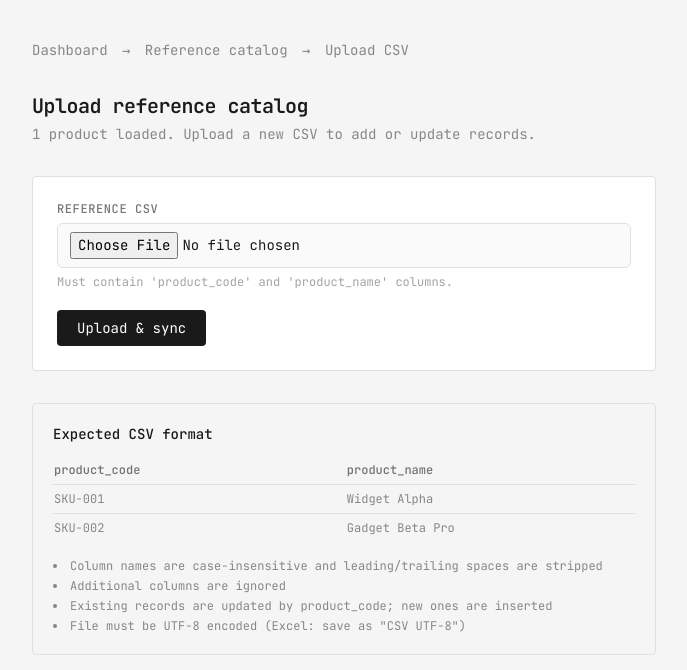
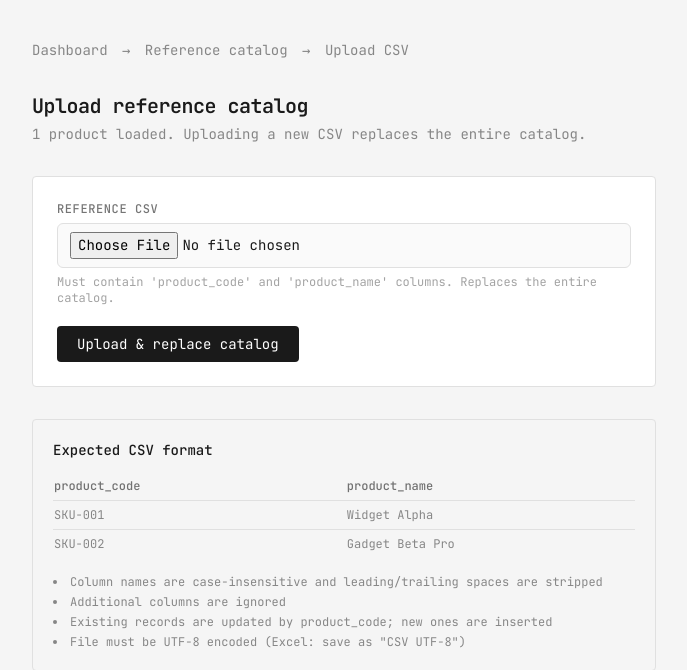
Before and after one commit to weareorion/corhwrtop, a Django app: page /reference/upload/ in a window 1280 px wide. Shown: the top 670 px of the page, without its empty margins (296-983 px from the left). Run offline with Django 5.2, Linux system fonts and the light colour scheme; tables that the repository leaves empty hold one stand-in row (values such as "Sample post"); some libraries are stand-ins or nearby versions.

Commit message:
feat(corrector): replace reference catalog on CSV upload

```diff
--- a/src/apps/corrector/forms.py
+++ b/src/apps/corrector/forms.py
@@ -6,7 +6,7 @@ from .utils.matcher import DEFAULT_THRESHOLD
 class ReferenceUploadForm(forms.Form):
     csv_file = forms.FileField(
         label="Reference CSV",
-        help_text="Must contain 'product_code' and 'product_name' columns.",
+        help_text="Must contain 'product_code' and 'product_name' columns. Replaces the entire catalog.",
         widget=forms.ClearableFileInput(attrs={"accept": ".csv"}),
     )
 
--- a/src/apps/corrector/templates/corrector/reference_upload.html
+++ b/src/apps/corrector/templates/corrector/reference_upload.html
@@ -17,7 +17,7 @@
   <h1 class="text-xl font-semibold tracking-tight mb-1">Upload reference catalog</h1>
   <p class="text-sm opacity-50 mb-8">
     {% if ref_count %}
-      {{ ref_count }} product{{ ref_count|pluralize }} loaded. Upload a new CSV to add or update records.
+      {{ ref_count }} product{{ ref_count|pluralize }} loaded. Uploading a new CSV replaces the entire catalog.
     {% else %}
       No products loaded yet. Upload a CSV to populate the catalog.
     {% endif %}
@@ -53,7 +53,7 @@
 
       <button type="submit"
               class="px-5 py-2 text-sm bg-ink text-white rounded hover:opacity-80 transition">
-        Upload & sync
+        Upload &amp; replace catalog
       </button>
     </form>
   </div>
--- a/src/apps/corrector/views.py
+++ b/src/apps/corrector/views.py
@@ -65,7 +65,9 @@ def reference_upload(request):
                         "CSV must have 'product_code' and 'product_name' columns.",
                     )
                 else:
-                    created_count = updated_count = skipped_count = 0
+                    # Collect rows: last occurrence wins for duplicate product_code.
+                    by_code = {}
+                    skipped_count = 0
                     for row in reader:
                         norm = {k.strip().lower(): v.strip() for k, v in row.items()}
                         code = norm.get("product_code", "").strip()
@@ -73,29 +75,41 @@ def reference_upload(request):
                         if not code:
                             skipped_count += 1
                             continue
-                        _, was_created = ReferenceProduct.objects.update_or_create(
-                            product_code=code,
-                            defaults={"product_name": name},
+                        by_code[code] = name
+
+                    if not by_code:
+                        form.add_error(
+                            "csv_file",
+                            "No rows with a product_code — the catalog was not changed.",
                         )
-                        if was_created:
-                            created_count += 1
+                    else:
+                        ReferenceProduct.objects.all().delete()
+                        ReferenceProduct.objects.bulk_create(
+                            [
+                                ReferenceProduct(
+                                    product_code=code,
+                                    product_name=name,
+                                )
+                                for code, name in by_code.items()
+                            ],
+                            batch_size=500,
+                        )
+                        loaded = len(by_code)
+                        if skipped_count:
+                            messages.success(
+                                request,
+                                f"Reference catalog replaced: {loaded} product"
+                                f"{'s' if loaded != 1 else ''} loaded. "
+                                f"{skipped_count} row{'s' if skipped_count != 1 else ''} "
+                                "skipped (empty product_code).",
+                            )
                         else:
-                            updated_count += 1
-
-                    parts = []
-                    if created_count:
-                        parts.append(f"{created_count} added")
-                    if updated_count:
-                        parts.append(f"{updated_count} updated")
-                    if skipped_count:
-                        parts.append(f"{skipped_count} skipped (empty code)")
-                    messages.success(
-                        request,
-                        "Reference catalog updated: " + ", ".join(parts) + "."
-                        if parts
-                        else "Reference catalog unchanged.",
-                    )
-                    return redirect("corrector:reference_upload")
+                            messages.success(
+                                request,
+                                f"Reference catalog replaced: {loaded} product"
+                                f"{'s' if loaded != 1 else ''} loaded.",
+                            )
+                        return redirect("corrector:reference_upload")
 
         ref_count = ReferenceProduct.objects.count()
 
```
